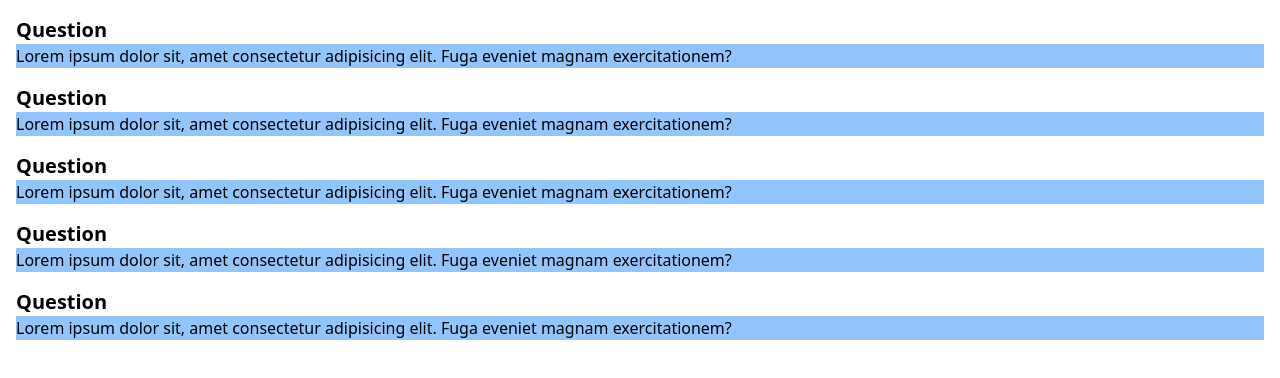
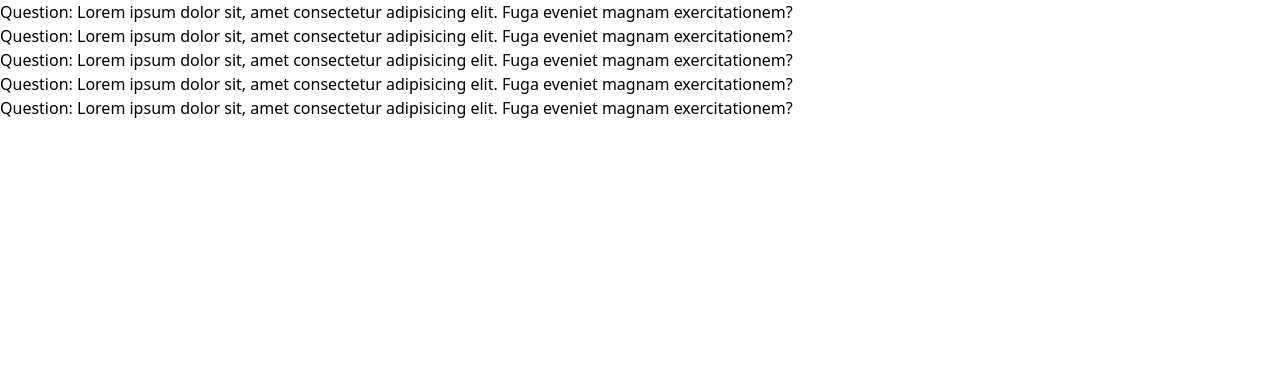
Before and after one commit to Akashmahto022/25-react-project, a React (Create React App) app: page / in a window 1280 px wide. Shown: the top 378 px of the page. Built offline with nearby package versions, Linux system fonts and the light colour scheme.

Commit message:
Accordion practice

```diff
--- a/src/App.jsx
+++ b/src/App.jsx
@@ -18,6 +18,7 @@ import ModalTest from "./component/custom-modal-popup/ModalTest";
 import GithubProfile from "./component/github-profile-finder/GithubProfile";
 import Register from "./component/ai-code/RegisterPageWithAi";
 import AccordionRevise from "./component/accordion/AccordionRevise";
+import AccordionPractice from "./component/accordion/AccordionPractice";
 
 const App = () => {
   return (
@@ -59,7 +60,8 @@ const App = () => {
       <GithubProfile/> */}
 
       {/* <Register /> */}
-      <AccordionRevise/>
+      {/* <AccordionRevise/> */}
+      <AccordionPractice/>
     </div>
   );
 };
--- /dev/null
+++ b/src/component/accordion/AccordionPractice.jsx
@@ -0,0 +1,32 @@
+import React, { useState } from 'react'
+import {data} from "./data"
+const AccordionPractice = () => {
+    const [answer, setAnswer] = useState([])
+    const handleClick = (contentID) =>{
+        const storeID = [...answer]
+        const indexStore = storeID.indexOf(contentID)
+        if(indexStore === -1){
+            storeID.push(contentID)
+        }
+        else{
+            storeID.splice(indexStore)
+        }
+        setAnswer(storeID)
+        console.log(answer)
+    }
+
+  return (
+    <div>
+      {data.map((item)=>(
+        <div key={item.id}>
+        <h1 className=' cursor-pointer' onClick={()=>handleClick(item.id)}>Question: {item.question}</h1>
+        {answer.indexOf(item.id) !== -1 ? (
+        <p>Answer: {item.answer}</p>
+        ) : null}
+        </div>
+      ))}
+    </div>
+  )
+}
+
+export default AccordionPractice
```
